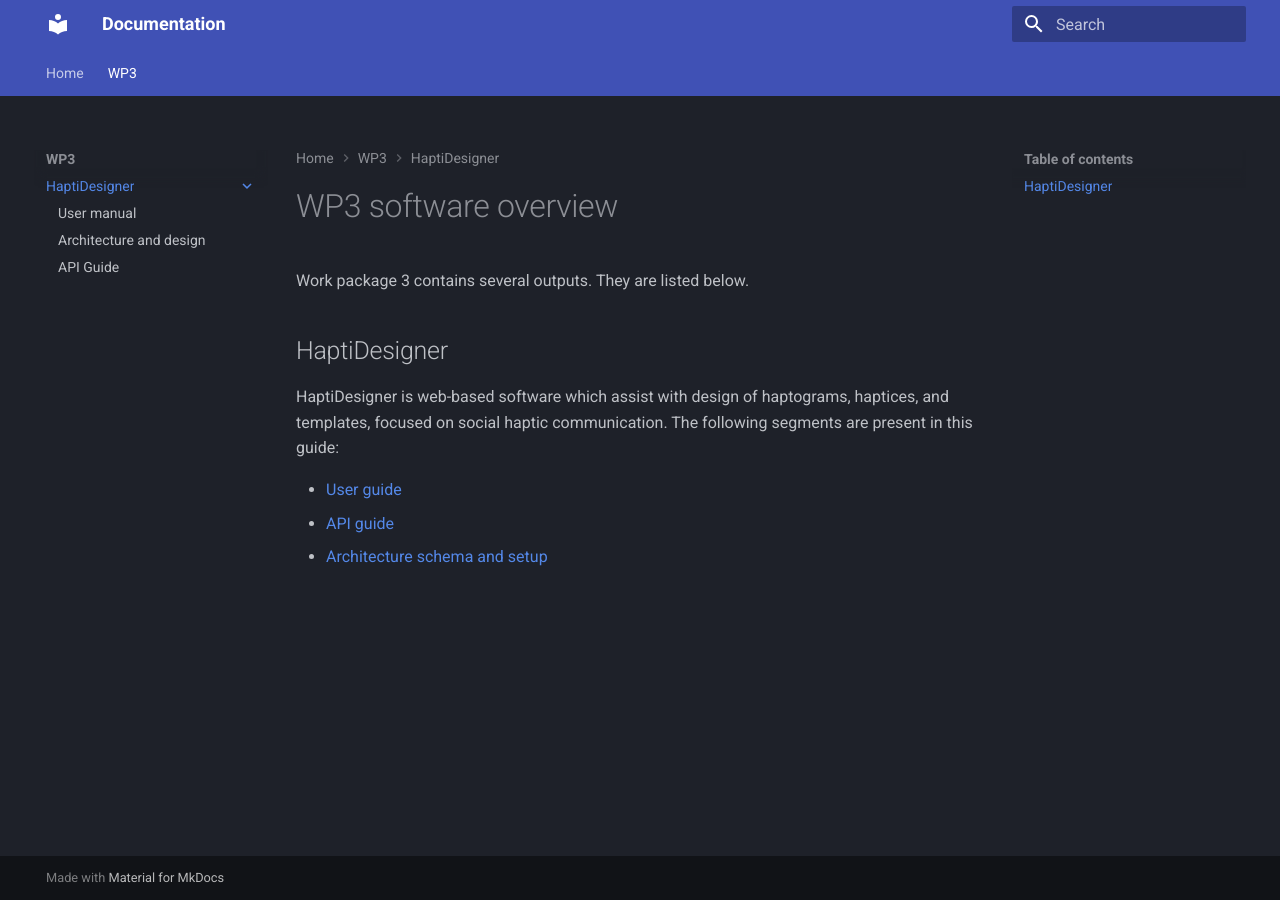
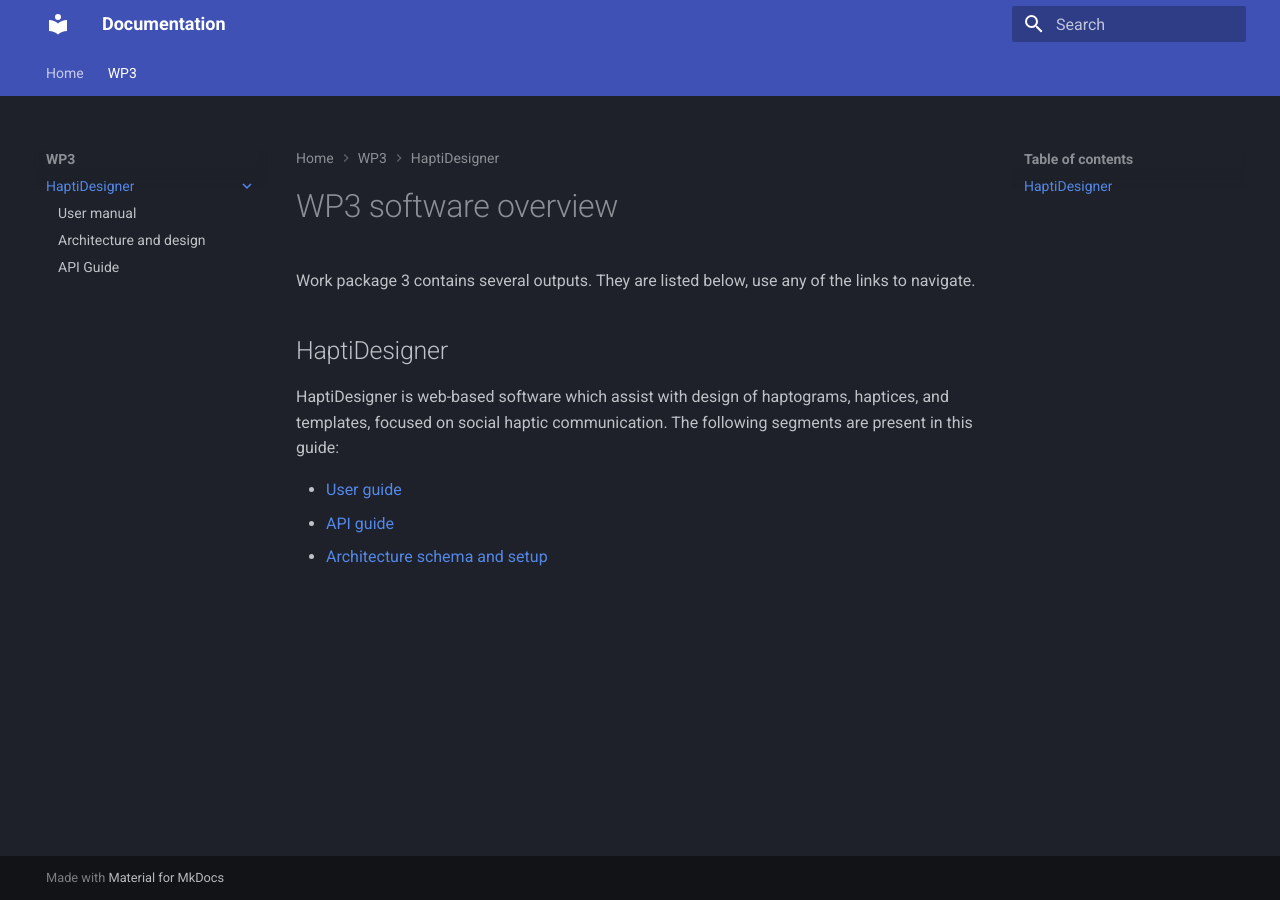
Before and after one commit to MuseIT-project/documentation, an MkDocs documentation site: the page built from docs/wp3/index.md, in a window 1280 px wide. Built offline with MkDocs 1.6.1 and Material for MkDocs 9.7.7, drawn with Linux system fonts in a browser that asks for light colours.

Commit message:
Update index.md

```diff
--- a/docs/wp3/index.md
+++ b/docs/wp3/index.md
@@ -1,6 +1,6 @@
 # WP3 software overview
 
-Work package 3 contains several outputs. They are listed below.
+Work package 3 contains several outputs. They are listed below, use any of the links to navigate.
 
 ## HaptiDesigner
 
```
